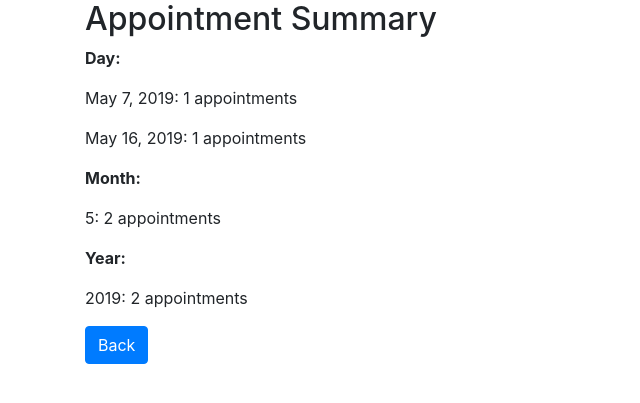
After one commit to dgarsir/advising-app-v2, a Django app: page /appointments/appointment_summary/ in a window 1280 px wide. The commit adds this page. Shown: the top 403 px of the page, without its empty margins (0-640 px from the left). Run offline with Django 3.2, Linux system fonts and the light colour scheme; data comes from the database, SQL or seed files in the repository; both versions use the stored data as it was after the commit; some libraries are stand-ins or nearby versions.

Commit message:
quick fixes

```diff
--- a/aa/quickreg/appointments/forms.py
+++ b/aa/quickreg/appointments/forms.py
@@ -18,7 +18,7 @@ class List(forms.ModelForm):
             'start_time',
             'end_time'
             )
-'''class List(forms.Form):
+class List(forms.Form):
     req_fields= ('date','start_time','end_time')
-    req=forms.ChoiceField(choices=req_fields)'''
+    req=forms.ChoiceField(choices=req_fields)
 ''''''
--- a/aa/quickreg/appointments/urls.py
+++ b/aa/quickreg/appointments/urls.py
@@ -6,5 +6,6 @@ urlpatterns=[
 	path('add_appointments/', views.add_appointment, name='add_appointment'),
 	path('view_appointments/', views.view_appointments, name='view_appointments'),
 	path('delete_appointment/', views.delete_appointment, name='delete_appointment'),
-	path('request_appointment/', views.request_appointment, name='request_appointment')
+	path('request_appointment/', views.request_appointment, name='request_appointment'),
+	path('appointment_summary/', views.appointment_summary, name='appointment_summary')
 ]
--- a/aa/quickreg/appointments/views.py
+++ b/aa/quickreg/appointments/views.py
@@ -5,8 +5,12 @@ from .models import Appointment
 from .forms import AppointmentCreationForm
 from .forms import List
 from django.views.generic import ListView
-from datetime import date
+from datetime import date, datetime
+import datetime
 from users.models import CustomUser
+from django.db.models import Count, Q
+from django.utils import timezone
+from django.db.models.functions import ExtractMonth, TruncMonth, ExtractYear, ExtractDay
 
 def add_appointment(request):
     if request.method == "POST":
@@ -14,6 +18,7 @@ def add_appointment(request):
         if form.is_valid():
             a_form = form.save(commit=False)
             a_form.save()
+            print(a_form.customuser)
             return redirect('view_appointments')
     else:
         form = AppointmentCreationForm()
@@ -27,6 +32,8 @@ def view_appointments(request):
     else:
        appoint=Appointment.objects.all().order_by('date')
        appts=list(appoint)
+       for appt in appts:
+           print(appt.customuser.last_name)
        return render(request, 'view_appointments.html', {'appts':appts})
 
 def delete_appointment(request):
@@ -45,3 +52,11 @@ def request_appointment(request):
         selected.save()
         return redirect('home')
     return render(request, 'request_appointment.html',{'req': req})
+
+def appointment_summary(request):
+    day=Appointment.objects.annotate(day=ExtractDay('date')).values('date').annotate(Count=Count('id'))
+    month=Appointment.objects.annotate(month=ExtractMonth('date')).values('month').annotate(Count=Count('id'))
+    year=Appointment.objects.annotate(year=ExtractYear('date')).values('year').annotate(Count=Count('id'))
+    fall=Appointment.objects.filter(date__range=['2019-09-01', '2019-12-22']).annotate(month=ExtractMonth('date')).values('month').annotate(Count=Count('id'))
+    spring=Appointment.objects.filter(date__range=['2019-02-01', '2019-05-29']).annotate(month=ExtractMonth('date')).values('month').annotate(Count=Count('id'))
+    return render(request, 'appointment_summary.html', {'day':day, 'fall':fall, 'month':month, 'year':year, 'spring':spring})
--- a/aa/quickreg/registered/urls.py
+++ b/aa/quickreg/registered/urls.py
@@ -3,5 +3,6 @@ from .import views
 
 urlpatterns=[
 	path('add_class_info/', views.add_class_info, name='add_class_info'),
-
+	path('already_registered/', views.already_registered, name='already_registered'),
+	path('view_registered_courses/', views.view_registered_courses, name='view_registered_courses'),
 ]
--- a/aa/quickreg/templates/add_class_info.html
+++ b/aa/quickreg/templates/add_class_info.html
@@ -5,10 +5,10 @@
 {% block content %}
 
 <div class='container-fluid'>
+{% if num_courses > 0 %}
   <h2>Add Courses</h2>
   <form method="POST" id='course_select'>{% csrf_token %}
     <select id= 'course_select' name='course_select'>
-      <option value=''>-----</option>
     	{% for course in courses %}
     	<option value= {{ course.course_number }}>
     		{{ course.course_name }}
@@ -18,5 +18,9 @@
     <button class='btn btn-primary' type="button submit">Add Course</button>
     <a href={% url 'view_courses' %} class='btn btn-primary' role='button'>Cancel</a>
   </form>
+{% else %}
+<div class='alert alert-secondary'>No messages.</div>
+<a href={% url 'view_courses' %} class='btn btn-primary' role='button'>Cancel</a>
+{% endif %}
 </div>
 {% endblock %}
--- /dev/null
+++ b/aa/quickreg/templates/appointment_summary.html
@@ -0,0 +1,32 @@
+{% extends 'base.html' %}
+
+{% block title %}Appointment Summary{% endblock %}
+
+{% block content %}
+
+<div class='container'>
+  <h2>Appointment Summary</h2>
+  <b><p>Day: </p></b>
+  <form method="post">
+    {% csrf_token %}
+    {% for x in day %}
+             <tr>
+                <p>{{x.date}}: {{x.Count}} appointments</p>
+             </tr>
+    {% endfor %}
+    <b><p>Month: </p></b>
+    {% for z in month %}
+             <tr>
+                <p>{{z.month}}: {{z.Count}} appointments</p>
+             </tr>
+    {% endfor %}
+    <b><p>Year: </p></b>
+    {% for y in year %}
+             <tr>
+                <p>{{y.year}}: {{y.Count}} appointments</p>
+             </tr>
+    {% endfor %}
+    <a href={% url 'view_appointments' %} class='btn btn-primary' role='button'>Back</a>
+    </form>
+</div>
+{% endblock %}
--- a/aa/quickreg/templates/view_courses.html
+++ b/aa/quickreg/templates/view_courses.html
@@ -36,6 +36,7 @@
   <a href='#' class='btn btn-primary disabled'>Delete Course</a>
   {% endif %}
   {% endif %}
+  <a href={% url 'view_registered_courses' %} class='btn btn-primary'>Registered Courses</a>
   <a href={% url 'home' %} class='btn btn-primary'>Back</a>
 </div>
 {% endblock %}
```
Also changed, not shown: aa/quickreg/registered/views.py (+17 -2 lines), aa/quickreg/templates/already_registered.html (added, +8 -0 lines), aa/quickreg/templates/view_appointments.html (+11 -0 lines), aa/quickreg/templates/view_registered_courses.html (added, +24 -0 lines), aa/quickreg/courses/views.py (line endings or trailing spaces), aa/quickreg/db.sqlite3.
